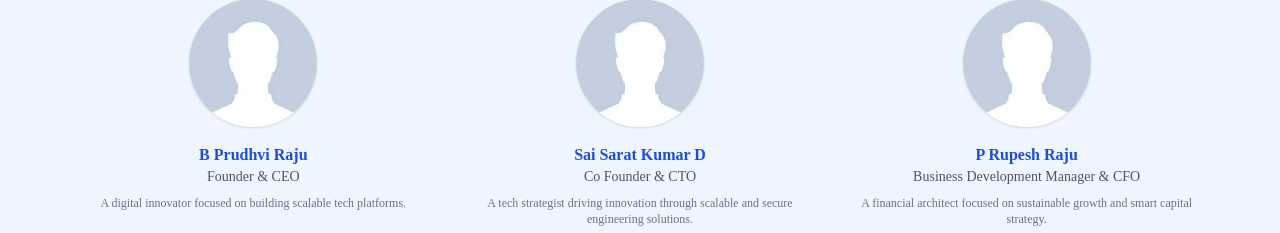
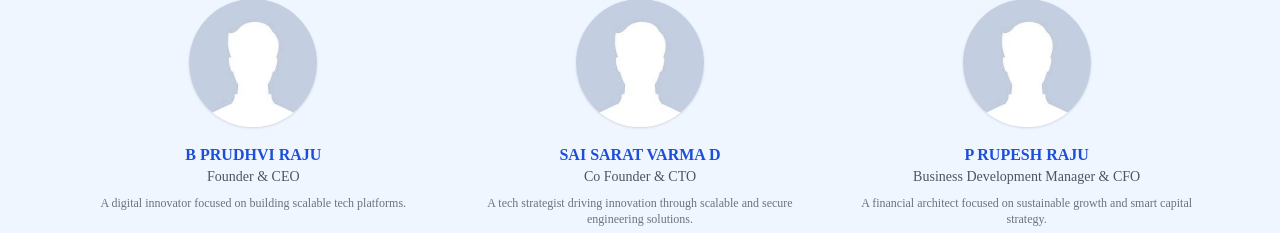
Before and after one commit to EzaazBasha/BPR-Nextgen, a React (Create React App) app: page /about in a window 1280 px wide. Shown: the part 1697-1930 px from the top of the page. Built offline with nearby package versions, Linux system fonts and the light colour scheme.

Commit message:
Update About.jsx

```diff
--- a/src/components/About.jsx
+++ b/src/components/About.jsx
@@ -6,19 +6,19 @@ import { motion } from "framer-motion";
 
 const teamMembers = [
   {
-    name: "B Prudhvi Raju",
+    name: "B PRUDHVI RAJU",
     role: "Founder & CEO",
     bio: "A digital innovator focused on building scalable tech platforms.",
     image: unk,
   },
   {
-    name: "Sai Sarat Kumar D",
+    name: "SAI SARAT VARMA D",
     role: "Co Founder & CTO",
     bio: "A tech strategist driving innovation through scalable and secure engineering solutions.",
     image: unk,
   },
   {
-    name: "P Rupesh Raju",
+    name: "P RUPESH RAJU",
     role: "Business Development Manager & CFO",
     bio: "A financial architect focused on sustainable growth and smart capital strategy.",
     image: unk,
```
